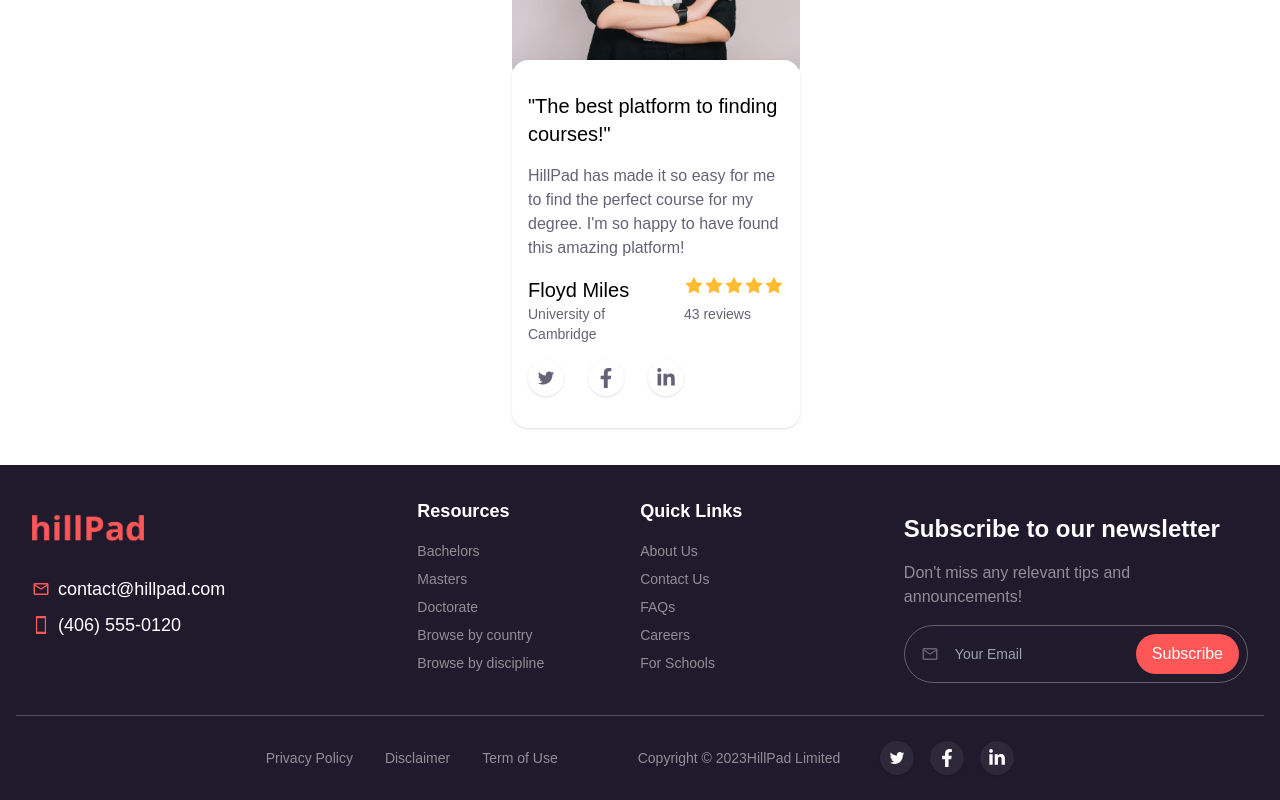
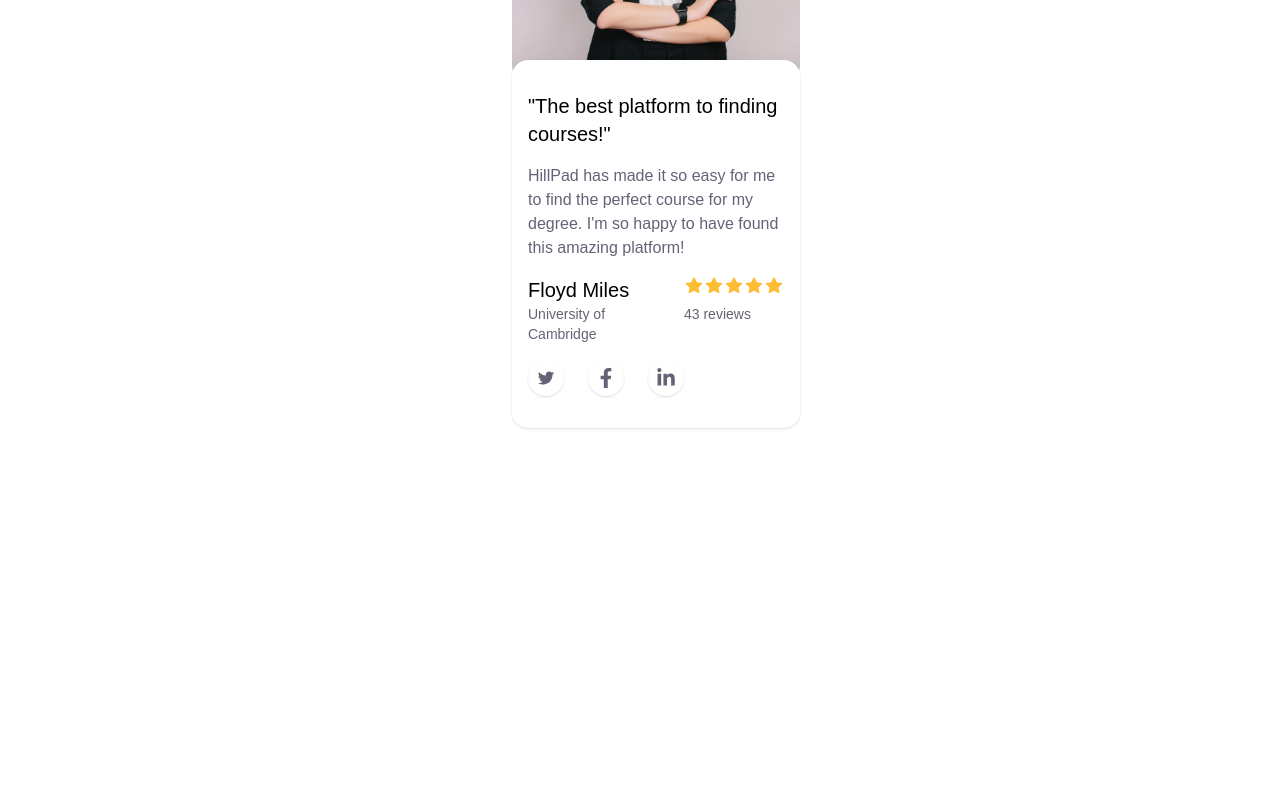
Before and after one commit to Haywhyoh/Hillpad, a React (Vite) app in the folder Hillpad/: page / in a window 1280 px wide. Shown: the part 3477-4277 px from the top of the page. After the commit the page ends 3942 px from the top, so only its background shows below. Built offline with nearby package versions, Linux system fonts and the light colour scheme; what tw-elements would draw is missing.

Commit message:
search button fix

```diff
--- a/Hillpad/src/pages/home.jsx
+++ b/Hillpad/src/pages/home.jsx
@@ -75,7 +75,7 @@ export default function Home() {
                       </option>
                     </select>
                   </fieldset>
-                  <button className="w-80 mb-2 lg:w-full text-white bg-orange py-3 px-2 text-lg font-bold rounded-3xl md:w-28 md:rounded-full">
+                  <button className="w-60 xs:w-80 mb-2 lg:w-full text-white bg-orange py-3 px-2 text-lg font-bold rounded-3xl md:w-28 md:rounded-full">
                     Search
                   </button>
                 </form>
@@ -603,7 +603,6 @@ export default function Home() {
           </div>
         </section>
       </div>
-      <Footer />
 
     </>
 
```
